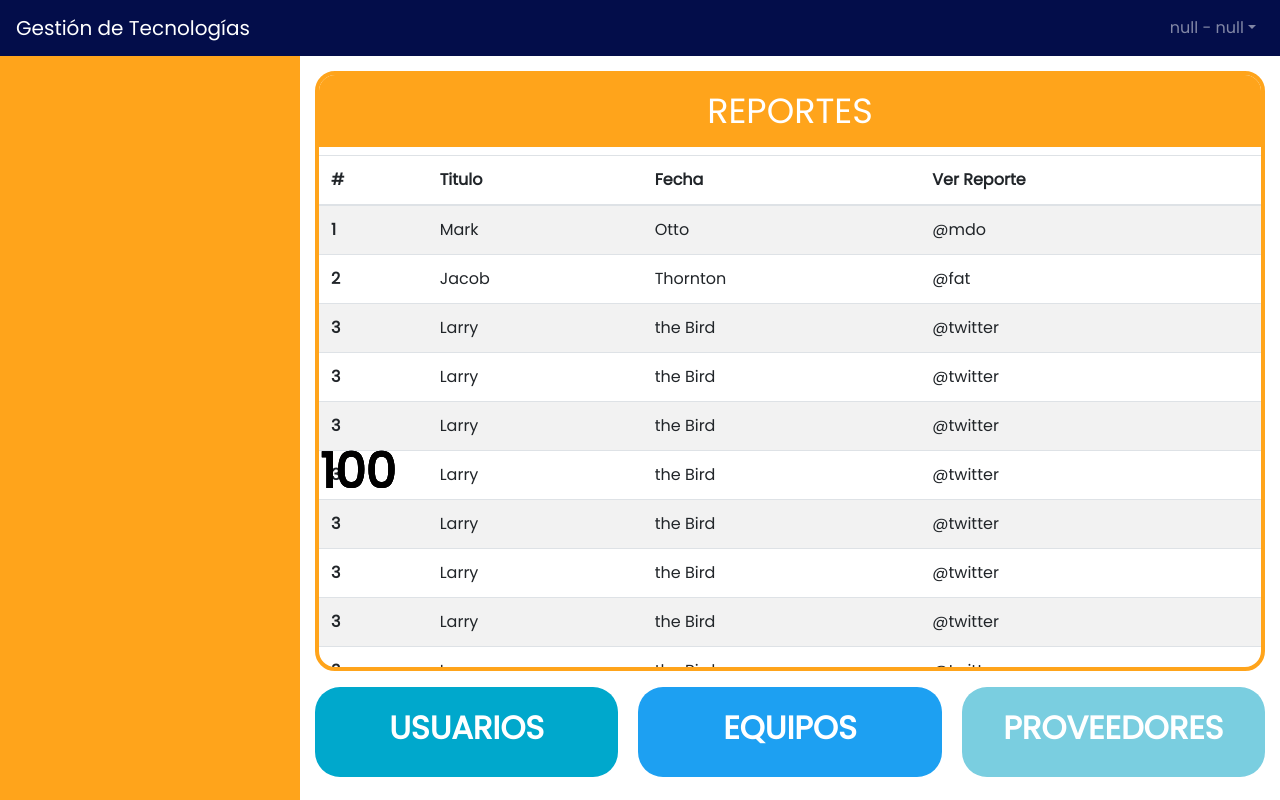
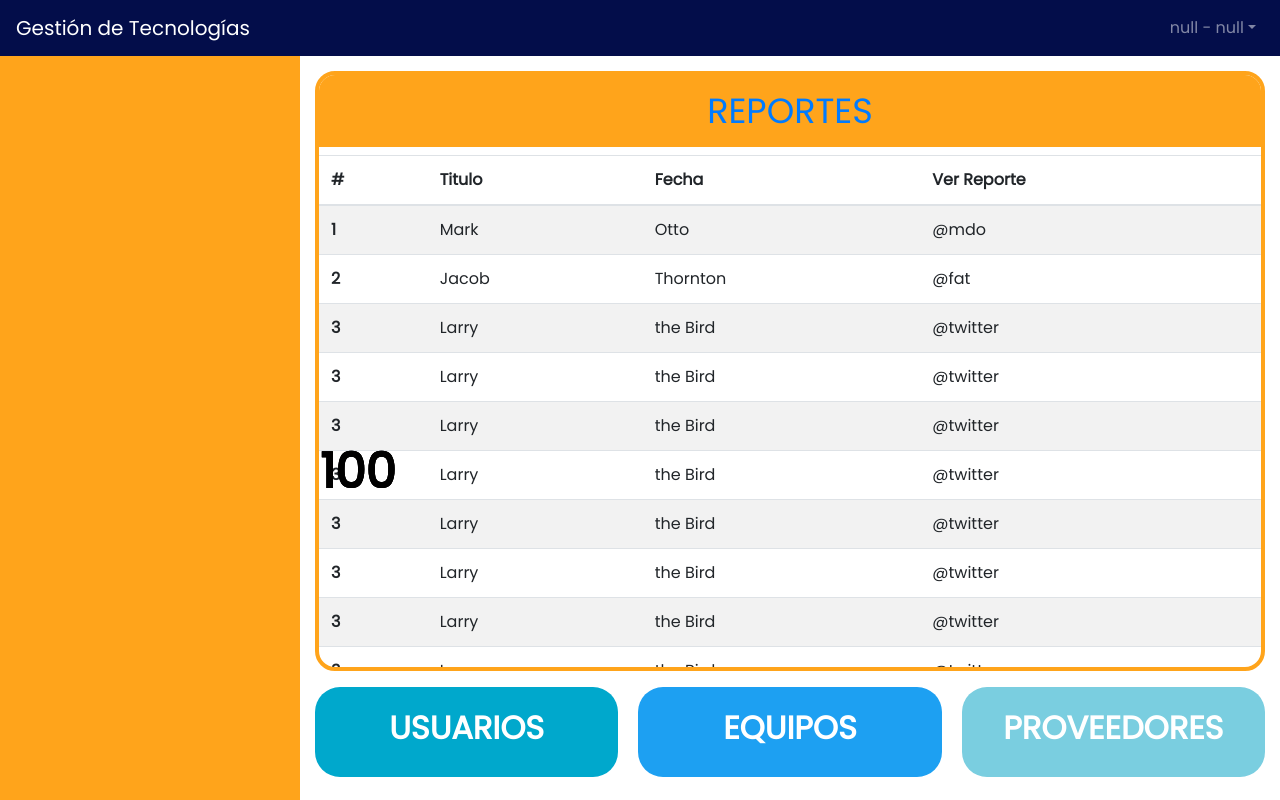
Before and after one commit to LSanchez94/Gestion-de-Tecnologia-Medica, a Vue app: page /Dashboard in a window 1280 px wide. Built offline with nearby package versions, Linux system fonts and the light colour scheme.

Commit message:
Revert "REPORTES blanco"
This reverts commit baa2a8a7fdb80ffb40b2f64877d4838790541257.

```diff
--- a/src/views/Dashboard.vue
+++ b/src/views/Dashboard.vue
@@ -138,10 +138,7 @@ h2 {
   width: 100%;
 }
 
-#Linkreportes{
-  color:#FFFF;
 
-}
 h3{
   font-size: 2em;
   font-weight: bolder;
```
